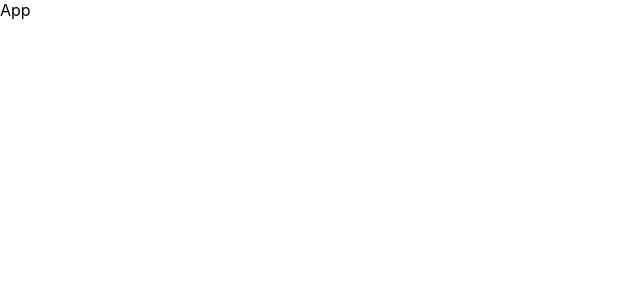
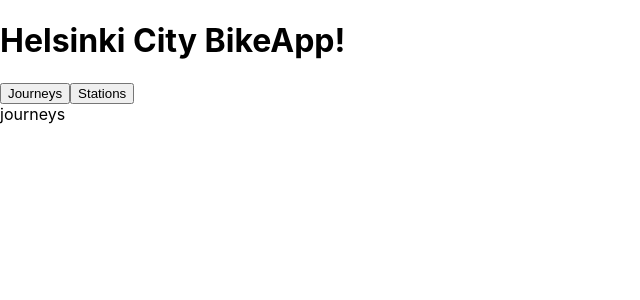
Before and after one commit to vaisane/helsinki-city-bikeapp, a React (Create React App) app in the folder helsinki-city-bikeapp/: page / in a window 1280 px wide. Shown: the top 300 px of the page, without its empty margins (0-640 px from the left). Built offline with nearby package versions, Linux system fonts and the light colour scheme.

Commit message:
Fetching station list

```diff
--- a/helsinki-city-bikeapp/src/App.js
+++ b/helsinki-city-bikeapp/src/App.js
@@ -1,8 +1,19 @@
-import React from 'react'
+import {React, useState} from 'react'
+import Header from './components/header'
+import StationView from './views/StationView'
+import JourneyView from './views/JourneyView'
 
 const App = () => {
+
+  const [showView, setShowView] = useState("journeys")
   return (
-    <div>App</div>
+    <>
+      <Header setShowView={setShowView}/>
+      {
+        showView === "journeys" ? <JourneyView />
+        : <StationView />
+      }
+    </>
   )
 }
 
--- /dev/null
+++ b/helsinki-city-bikeapp/src/components/header.jsx
@@ -0,0 +1,15 @@
+import React from 'react'
+
+const header = ({setShowView}) => {
+  return (
+    <div className="header">
+      <h1>Helsinki City BikeApp!</h1>
+      <div className="navButtons">
+        <button onClick={() => {setShowView("journeys")}}>Journeys</button>
+        <button onClick={() => {setShowView("stations")}}>Stations</button>
+      </div>
+    </div>
+  )
+}
+
+export default header
--- /dev/null
+++ b/helsinki-city-bikeapp/src/views/StationView.jsx
@@ -0,0 +1,25 @@
+import {React, useEffect, useState} from 'react'
+import axios from 'axios'
+
+const StationView = () => {
+  let [stations, setStations] = useState([])
+
+  const fetchData = () => {
+    axios.get("http://127.0.0.1:4000/stations/?page=1").then((response) => setStations(response.data))
+
+  }
+
+  const listItems = stations.map((station) => {
+    return <div>{station["Nimi"]}</div>
+  })
+
+  useEffect(() => {
+    fetchData()
+  },[])
+
+  return (
+    <ul>{listItems}</ul>
+  )
+}
+
+export default StationView
--- /dev/null
+++ b/package.json
@@ -0,0 +1,6 @@
+{
+  "dependencies": {
+    "axios": "^1.4.0",
+    "cors": "^2.8.5"
+  }
+}
```
Also changed, not shown: helsinki-city-bikeapp/src/components/testi.jsx (added, +9 -0 lines), helsinki-city-bikeapp/src/views/journeys.js (deleted, +0 -9 lines), helsinki-city-bikeapp/src/views/stations.js (deleted, +0 -9 lines), helsinki-city-bikeapp/src/styles/header.css (added), 2 other files (tests, documents, lock files or other folders).
